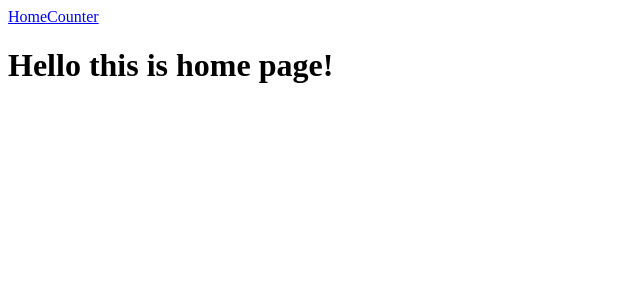
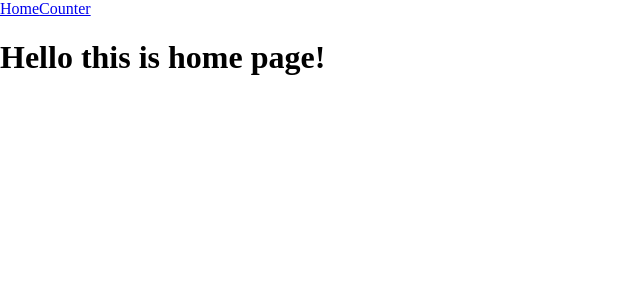
Before and after one commit to ecconomix/react_redux_examples, a React app: page / in a window 1280 px wide. Shown: the top 300 px of the page, without its empty margins (0-640 px from the left). Built offline with nearby package versions, Linux system fonts and the light colour scheme; what redux-create-reducer would draw is missing.

Commit message:
Added css/style-loader

```diff
--- a/package.json
+++ b/package.json
@@ -26,8 +26,10 @@
     "redux-create-reducer": "^2.0.0"
   },
   "devDependencies": {
+    "css-loader": "^2.1.1",
     "html-webpack-plugin": "^3.2.0",
     "redux-logger": "^3.0.6",
+    "style-loader": "^0.23.1",
     "webpack": "^4.29.6",
     "webpack-cli": "^3.2.3",
     "webpack-dev-server": "^3.2.1"
--- a/src/index.js
+++ b/src/index.js
@@ -8,6 +8,7 @@ import Navigation from 'components/Navigation/Navigation';
 import Counter from 'containers/CounterContainers/Counter';
 import reducer from './reducers';
 import { BrowserRouter, Route } from 'react-router-dom';
+import './styles/main.css';
 
 const store = createStore(
   reducer,
--- a/src/styles/main.css
+++ b/src/styles/main.css
@@ -0,0 +1,10 @@
+html,
+body {
+  margin: 0;
+  padding: 0;
+  height: 100vh;
+}
+
+#root {
+  height: 100%;
+}
--- a/webpack.config.js
+++ b/webpack.config.js
@@ -20,7 +20,11 @@ module.exports = {
         use: {
           loader: 'babel-loader',
         }
-      }
+      },
+      {
+        test: /\.css$/,
+        use: ['style-loader', 'css-loader'],
+      },
     ]
   },
   resolve: {
```
Also changed, not shown: 1 other file (tests, documents, lock files or other folders).
